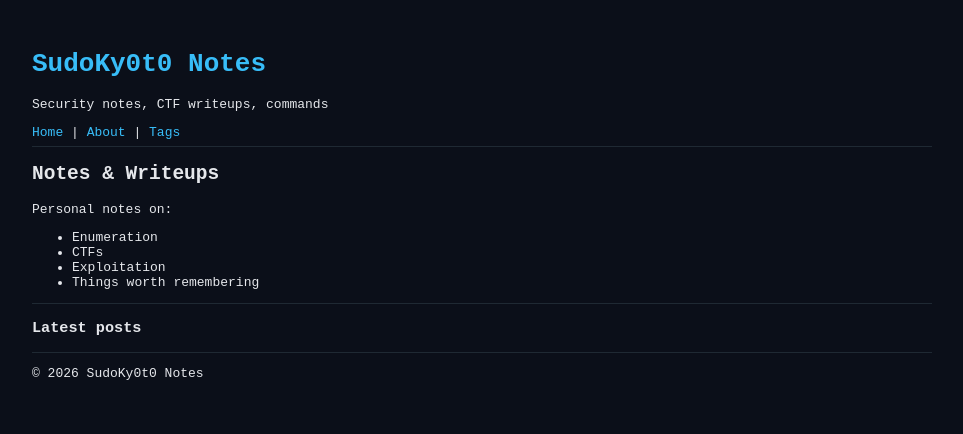
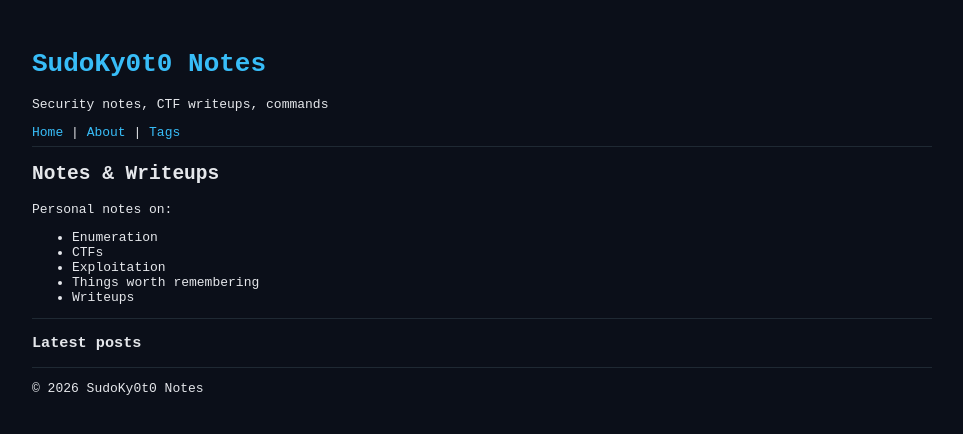
Before and after one commit to SudoKy0t0/SudoKy0t0.github.io, a Jekyll site: the page built from index.md, in a window 1280 px wide. Shown: the top 434 px of the page, without its empty margins (158-1121 px from the left). Built offline with Jekyll 4.4.1, drawn with Linux system fonts in a browser that asks for light colours.

Commit message:
Update index.md

```diff
--- a/index.md
+++ b/index.md
@@ -10,6 +10,7 @@ Personal notes on:
 - CTFs
 - Exploitation
 - Things worth remembering
+- Writeups
 
 ---
 
```
